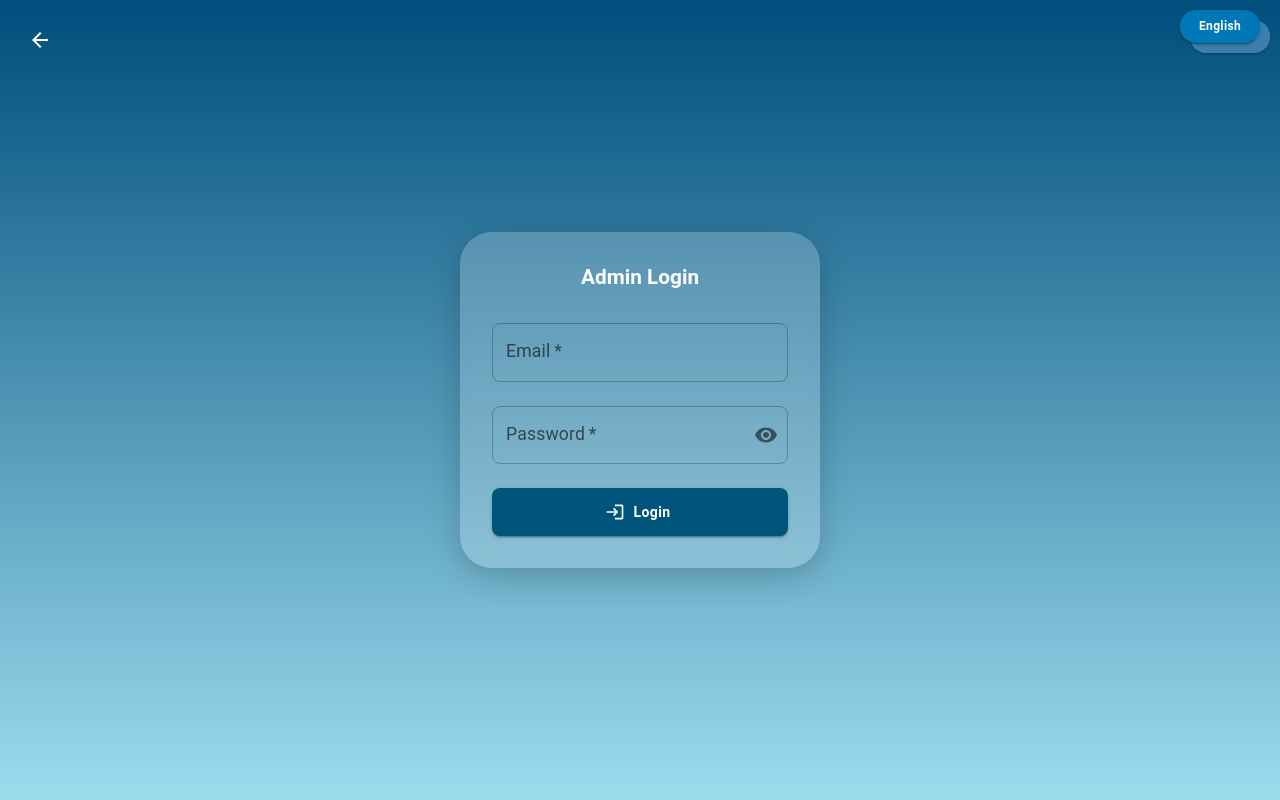
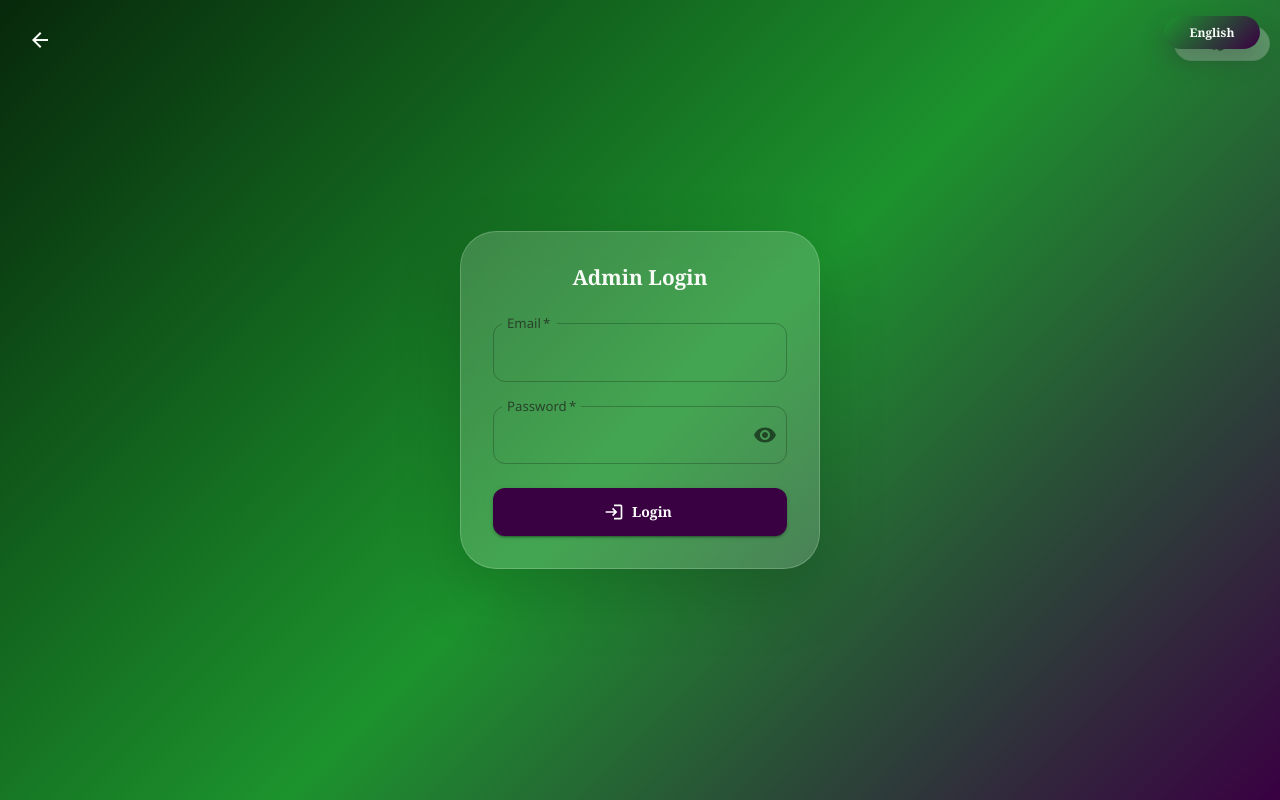
Before and after one commit to wasimakram516/mtcit-frontend, a Next.js app: page /login in a window 1280 px wide. Built offline with nearby package versions, Linux system fonts and the light colour scheme; no server answers.

Commit message:
feat: enhance UI and language support with new styles and components

```diff
--- a/src/app/components/DynamicBackground.jsx
+++ b/src/app/components/DynamicBackground.jsx
@@ -57,7 +57,7 @@ export default function DynamicBackground({ language = "en" }) {
         height: "100%",
         zIndex: -5,
         overflow: "hidden",
-        backgroundColor: "#ffffff",
+        backgroundColor: "#F8FCF6",
       }}
     >
       {/* Background images stacked by layer */}
@@ -100,7 +100,7 @@ export default function DynamicBackground({ language = "en" }) {
             left: 0,
             width: "100%",
             height: "100%",
-            background: "linear-gradient(135deg, #667eea 0%, #764ba2 100%)",
+            background: "linear-gradient(135deg, #07280B 0%, #1C932D 52%, #390042 100%)",
           }}
         />
       )}
--- a/src/app/components/LanguageSelector.jsx
+++ b/src/app/components/LanguageSelector.jsx
@@ -14,7 +14,7 @@ const LanguageSelector = () => {
   };
 
   return (
-    <Box sx={{ position: "absolute", top:10, right:20, width: "80px", height: "40px", zIndex: 1000 }}>
+    <Box sx={{ position: "absolute", top: 16, right: 20, width: "96px", height: "44px", zIndex: 1000 }}>
       {/* Inactive Button (Behind) */}
       <motion.div
         initial={{ opacity: 0.5, y: 10, x: 10 }}
@@ -31,13 +31,15 @@ const LanguageSelector = () => {
           variant="contained"
           sx={{
             width: "100%",
-            backgroundColor: "#6CA8D9", // Lighter blue
-            color: "white",
-            borderRadius: "16px",
+            backgroundColor: "rgba(248, 252, 246, 0.55)",
+            color: "#07280B",
+            borderRadius: "999px",
             fontSize: "12px",
             fontWeight: "bold",
             textTransform: "none",
             px: 2,
+            border: "1px solid rgba(7, 40, 11, 0.12)",
+            boxShadow: "none",
           }}
         >
           {language === "en" ? "العربية" : "English"}
@@ -62,13 +64,14 @@ const LanguageSelector = () => {
           onClick={handleClick}
           sx={{
             width: "100%",
-            backgroundColor: "#0077B6",
-            color: "white",
-            borderRadius: "16px",
+            background: "linear-gradient(135deg, #1C932D 0%, #390042 100%)",
+            color: "#F8FCF6",
+            borderRadius: "999px",
             fontSize: "12px",
             fontWeight: "bold",
             textTransform: "none",
             px: 2,
+            boxShadow: "0 12px 24px rgba(57, 0, 66, 0.22)",
           }}
         >
           {language === "en" ? "English" : "العربية"}
--- a/src/app/globals.css
+++ b/src/app/globals.css
@@ -1,13 +1,20 @@
-/* Import Comfortaa from Google Fonts */
-@import url("https://fonts.googleapis.com/css2?family=Comfortaa:wght@300;400;700&display=swap");
+@import url("https://fonts.googleapis.com/css2?family=Mada:wght@400;500;600;700;800&display=swap");
 
-/* Apply Comfortaa as the default font */
 :root {
-  --font-primary: "Comfortaa", sans-serif;
+  --font-english: "Aloevera", Georgia, "Times New Roman", serif;
+  --font-arabic: "SF Mada", "Mada", Tahoma, sans-serif;
+  --font-primary: var(--font-english);
+  --color-deep-green: #07280b;
+  --color-green: #1c932d;
+  --color-neon-plum: #390042;
+  --color-surface: #f8fcf6;
+  --color-surface-soft: rgba(248, 252, 246, 0.82);
+  --color-text-soft: #29432b;
+  --app-gradient: linear-gradient(135deg, #07280b 0%, #1c932d 52%, #390042 100%);
 }
 
-/* Ensure full height without extra scrolling */
-html, body {
+html,
+body {
   font-family: var(--font-primary);
   margin: 0;
   padding: 0;
@@ -17,9 +24,36 @@ html, body {
   display: flex;
   flex-direction: column;
   user-select: none;
+  background: var(--color-surface);
+  color: var(--color-deep-green);
 }
 
-/* Ensure Next.js Root Container also takes full height */
+html[lang="ar"],
+body[data-language="ar"] {
+  --font-primary: var(--font-arabic);
+}
+
+html[lang="en"],
+body[data-language="en"] {
+  --font-primary: var(--font-english);
+}
+
+body *,
+body *::before,
+body *::after {
+  box-sizing: border-box;
+}
+
+html[dir="rtl"] .MuiButton-startIcon {
+  margin-left: 0;
+  margin-right: 8px;
+}
+
+html[dir="rtl"] .MuiButton-endIcon {
+  margin-right: 0;
+  margin-left: 8px;
+}
+
 #__next {
   height: 100%;
   width: 100%;
--- a/src/app/layout.js
+++ b/src/app/layout.js
@@ -18,14 +18,14 @@ export default function RootLayout({ children }) {
       <head>
         <meta charSet="UTF-8" />
         <meta name="viewport" content="width=device-width, initial-scale=1.0" />
-        <meta name="theme-color" content="#96D8EA" />
+        <meta name="theme-color" content="#07280B" />
         <link rel="icon" href="/osh-icon.png" type="image/png" />
         <title>{metadata.title}</title>
         <meta name="description" content={metadata.description} />
         <meta name="keywords" content={metadata.keywords} />
         <meta name="author" content={metadata.author} />
       </head>
-      <body>
+      <body data-language="en">
         <ThemeRegistry>
           <LanguageProvider>
             <MessageProvider>{children}</MessageProvider>
--- a/src/app/login/page.js
+++ b/src/app/login/page.js
@@ -18,16 +18,22 @@ import ArrowBackIcon from "@mui/icons-material/ArrowBack";
 import { login } from "@/services/authService";
 import LanguageSelector from "@/app/components/LanguageSelector";
 import { useLanguage } from "../context/LanguageContext";
+import { useTheme } from "@mui/material/styles";
 
 export default function LoginPage() {
   const router = useRouter();
   const { language } = useLanguage();
+  const theme = useTheme();
 
   const [email, setEmail] = useState("");
   const [password, setPassword] = useState("");
   const [loading, setLoading] = useState(false);
   const [error, setError] = useState("");
   const [showPassword, setShowPassword] = useState(false);
+  const formFontFamily =
+    language === "ar"
+      ? '"SF Mada", "Mada", Tahoma, sans-serif'
+      : '"Segoe UI", Tahoma, Geneva, Verdana, sans-serif';
 
   const translations = {
     en: {
@@ -67,7 +73,7 @@ export default function LoginPage() {
         display: "flex",
         alignItems: "center",
         justifyContent: "center",
-        background: "linear-gradient(to bottom, #004e7c, #9ddced)",
+        background: theme.custom.gradients.hero,
         height: "100vh",
         width: "100vw",
         position: "relative",
@@ -76,7 +82,7 @@ export default function LoginPage() {
       <LanguageSelector />
 
       <IconButton
-        sx={{ position: "absolute", top: 20, left: 20, color: "white" }}
+        sx={{ position: "absolute", top: 20, left: 20, color: "#F8FCF6" }}
         onClick={() => router.push("/")}
       >
         <ArrowBackIcon />
@@ -88,18 +94,23 @@ export default function LoginPage() {
           p: 4,
           width: "100%",
           maxWidth: 360,
-          backdropFilter: "blur(10px)",
-          background: "rgba(255, 255, 255, 0.2)",
-          borderRadius: 4,
-          boxShadow: "0 8px 32px rgba(0,0,0,0.2)",
+          backdropFilter: "blur(14px)",
+          background: "rgba(248, 252, 246, 0.18)",
+          borderRadius: 3,
+          border: "1px solid rgba(248, 252, 246, 0.2)",
+          boxShadow: "0 24px 60px rgba(7, 40, 11, 0.26)",
         }}
       >
         <Typography
           variant="h5"
           fontWeight="600"
-          color="white"
+          color="#F8FCF6"
           align="center"
           gutterBottom
+          dir={language === "ar" ? "rtl" : "ltr"}
+          sx={{
+            fontFamily: language === "ar" ? '"SF Mada", "Mada", sans-serif' : '"Aloevera", Georgia, serif',
+          }}
         >
           {translations[language].adminLogin}
         </Typography>
@@ -108,22 +119,37 @@ export default function LoginPage() {
           <TextField
             label={translations[language].email}
             type="email"
+            name="email"
+            autoComplete="username"
             fullWidth
             margin="normal"
             variant="outlined"
             value={email}
             onChange={(e) => setEmail(e.target.value)}
             required
+            InputLabelProps={{ shrink: true }}
+            sx={{
+              "& .MuiInputLabel-root": {
+                fontFamily: formFontFamily,
+                transform: "translate(14px, -9px) scale(0.75)",
+              },
+              "& .MuiInputBase-input": {
+                fontFamily: formFontFamily,
+              },
+            }}
           />
           <TextField
             label={translations[language].password}
             type={showPassword ? "text" : "password"}
+            name="password"
+            autoComplete="current-password"
             fullWidth
             margin="normal"
             variant="outlined"
             value={password}
             onChange={(e) => setPassword(e.target.value)}
             required
+            InputLabelProps={{ shrink: true }}
             InputProps={{
               endAdornment: (
                 <InputAdornment position="end">
@@ -135,6 +161,15 @@ export default function LoginPage() {
                   </IconButton>
                 </InputAdornment>
               ),
+            }}
+            sx={{
+              "& .MuiInputLabel-root": {
+                fontFamily: formFontFamily,
+                transform: "translate(14px, -9px) scale(0.75)",
+              },
+              "& .MuiInputBase-input": {
+                fontFamily: formFontFamily,
+              },
             }}
           />
 
--- a/src/app/styles/theme.js
+++ b/src/app/styles/theme.js
@@ -4,19 +4,35 @@ const theme = createTheme({
   palette: {
     mode: "light",
     primary: {
-      main: "#96D8EA",
-      contrastText: "#003B56", // Dark text for contrast (from OSHRM branding)
+      main: "#1C932D",
+      light: "#43B455",
+      dark: "#07280B",
+      contrastText: "#F4F7F0",
     },
     secondary: {
-      main: "#00547C", // Deeper blue used in gradients/background
-      contrastText: "#ffffff",
+      main: "#390042",
+      light: "#5A1B64",
+      dark: "#220028",
+      contrastText: "#F7EEF8",
+    },
+    success: {
+      main: "#1C932D",
+      light: "#43B455",
+      dark: "#07280B",
+      contrastText: "#F4F7F0",
+    },
+    text: {
+      primary: "#07280B",
+      secondary: "#29432B",
     },
     background: {
-      default: "#f4fafd",
-      paper: "#ffffff",
+      default: "#EEF5EC",
+      paper: "#F8FCF6",
     },
+    divider: "rgba(7, 40, 11, 0.14)",
   },
   typography: {
+    fontFamily: '"Aloevera", "Georgia", "Times New Roman", serif',
     h1: {
       fontSize: "2.5rem",
       fontWeight: 700,
@@ -57,7 +73,24 @@ const theme = createTheme({
     },
   },
   shape: {
-    borderRadius: 8,
+    borderRadius: 12,
+  },
+  custom: {
+    gradients: {
+      hero: "linear-gradient(135deg, #07280B 0%, #1C932D 52%, #390042 100%)",
+      heroSoft:
+        "linear-gradient(160deg, rgba(7,40,11,0.96) 0%, rgba(28,147,45,0.92) 55%, rgba(57,0,66,0.94) 100%)",
+      card:
+        "linear-gradient(145deg, rgba(248,252,246,0.92) 0%, rgba(233,244,231,0.9) 100%)",
+      accent: "linear-gradient(135deg, #1C932D 0%, #390042 100%)",
+    },
+    grandparentCategories: [
+      "#07280B",
+      "#1C932D",
+      "#390042",
+      "#43B455",
+      "#5A1B64",
+    ],
   },
 });
 
--- a/src/hooks/useWebSocketController.js
+++ b/src/hooks/useWebSocketController.js
@@ -10,7 +10,13 @@ export default function useWebSocketController() {
   const [connected, setConnected] = useState(false);
 
   useEffect(() => {
-    const socketInstance = io(getWebSocketHost(), {
+    const websocketHost = getWebSocketHost();
+    if (!websocketHost) {
+      console.warn("WebSocket host is not configured for controller.");
+      return undefined;
+    }
+
+    const socketInstance = io(websocketHost, {
       transports: ["websocket"],
     });
 
--- a/src/utils/runtimeConfig.js
+++ b/src/utils/runtimeConfig.js
@@ -1,13 +1,14 @@
 const DEFAULT_API_URL = "http://localhost:4000/api";
 
 export const getApiBaseUrl = () =>
-  process.env.NEXT_PUBLIC_API_URL;
+  process.env.NEXT_PUBLIC_API_URL || DEFAULT_API_URL;
 
 export const getWebSocketHost = () => {
   const explicitHost = process.env.NEXT_PUBLIC_WEBSOCKET_HOST;
   if (explicitHost) return explicitHost;
 
   const apiUrl = getApiBaseUrl();
+  if (!apiUrl) return "";
 
   try {
     const parsedUrl = new URL(apiUrl);
```
Also changed, not shown: src/app/context/LanguageContext.js (+7 -1 lines), src/app/controller/page.js (+100 -79 lines), src/app/page.js (+28 -9 lines).
